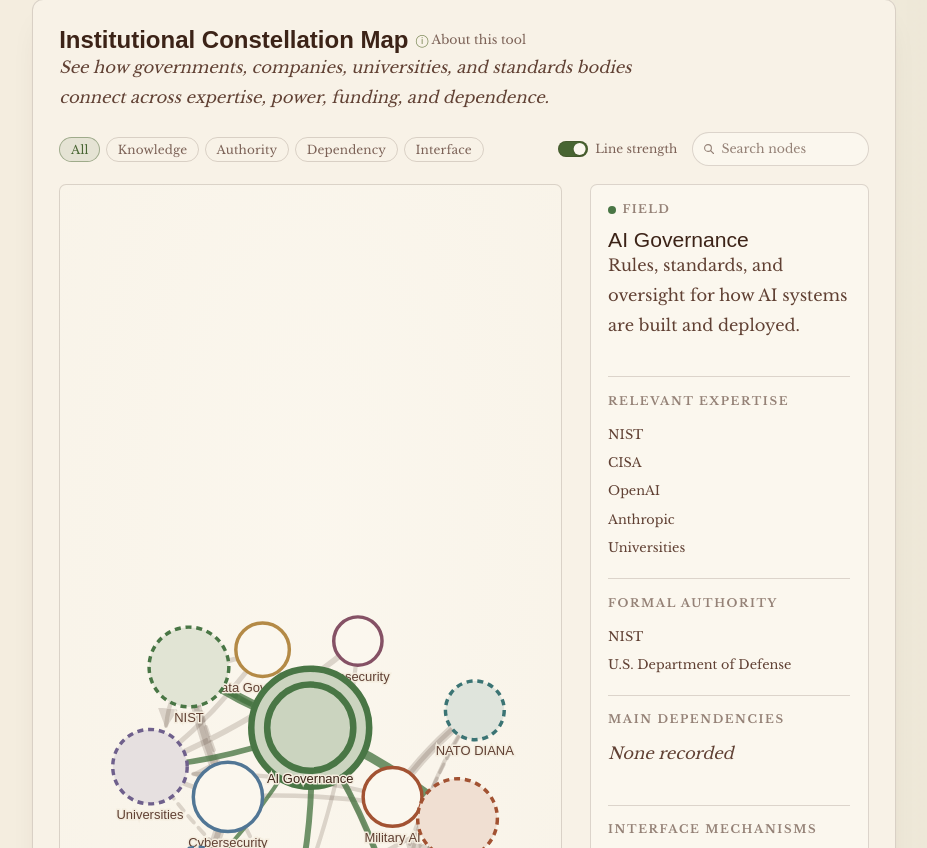
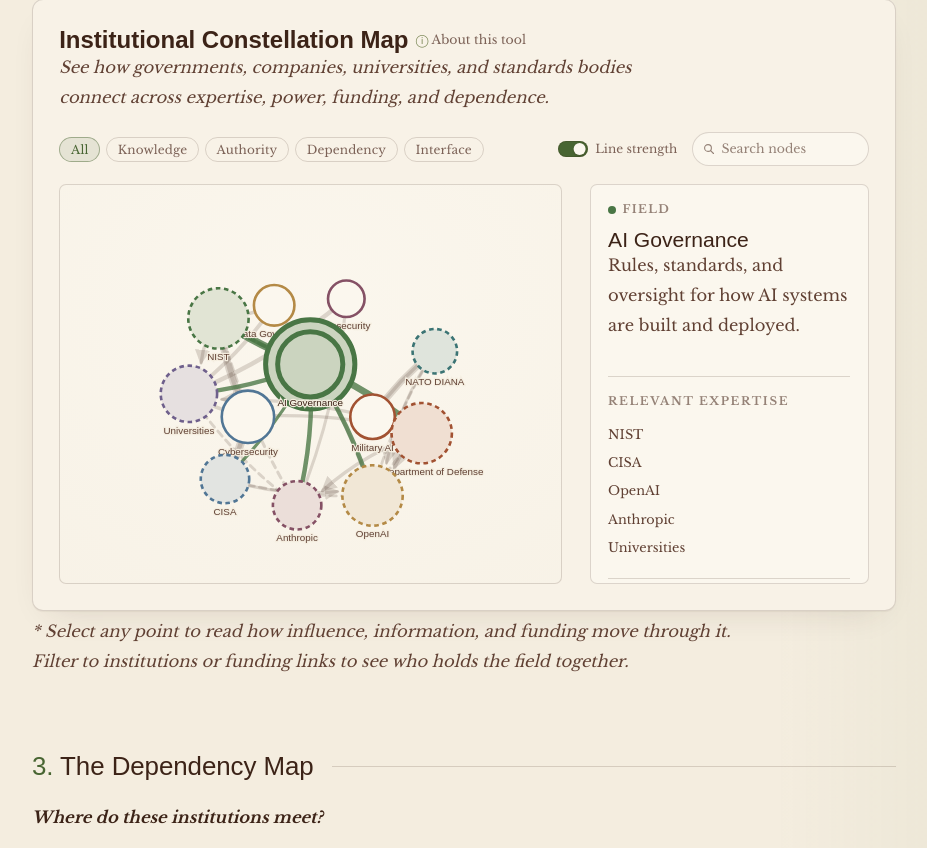
Before and after one commit to saykig/cepheus, a Next.js app: page /essays/the-omoikane-link in a window 1280 px wide. Shown: the part 6412-7260 px from the top of the page, without its empty margins (314-1241 px from the left). Built offline with nearby package versions, Linux system fonts and the light colour scheme; a web font is replaced by a local one.

Commit message:
Stabilize the relationship map size on node selection
Give the constellation canvas and side panel a fixed height (25rem) with the
panel scrolling internally, so selecting a node with more or less content no
longer resizes the component or rescales the graph. Mobile keeps natural
stacked heights.

```diff
--- a/app/global.css
+++ b/app/global.css
@@ -1906,12 +1906,13 @@
   display: grid;
   grid-template-columns: minmax(0, 1.62fr) minmax(13rem, 0.9fr);
   gap: clamp(1rem, 2.4vw, 1.75rem);
-  align-items: stretch;
+  align-items: start;
 }
 
 .constellation-canvas {
   position: relative;
-  min-height: 22rem;
+  /* Fixed height so selecting a node never resizes or rescales the graph. */
+  height: 25rem;
   border-radius: var(--radius-sm);
   background: radial-gradient(
       120% 120% at 50% 30%,
@@ -1926,7 +1927,6 @@
   display: block;
   width: 100%;
   height: 100%;
-  min-height: 22rem;
   overflow: visible;
 }
 
@@ -2027,6 +2027,10 @@
 .node-profile {
   display: flex;
   flex-direction: column;
+  /* Fixed height + scroll so a node's content length can't change the layout. */
+  height: 25rem;
+  overflow-y: auto;
+  overscroll-behavior: contain;
   padding: 1.05rem 1.15rem;
   background: var(--paper-bright);
   border-radius: var(--radius-sm);
@@ -2420,6 +2424,16 @@
     grid-template-columns: 1fr;
   }
 
+  /* Stacked on mobile: let both take natural height, no inner scroll box. */
+  .constellation-canvas {
+    height: 20rem;
+  }
+
+  .node-profile {
+    height: auto;
+    overflow: visible;
+  }
+
   .constellation-toolbar,
   .gap-toolbar {
     flex-direction: column;
```
